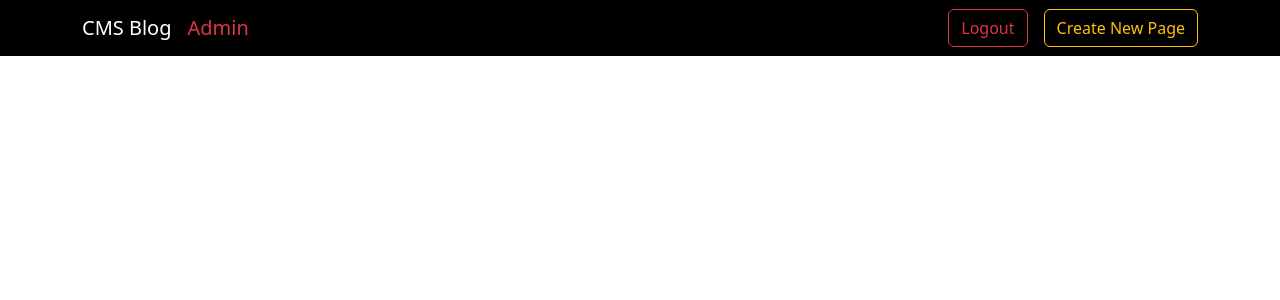
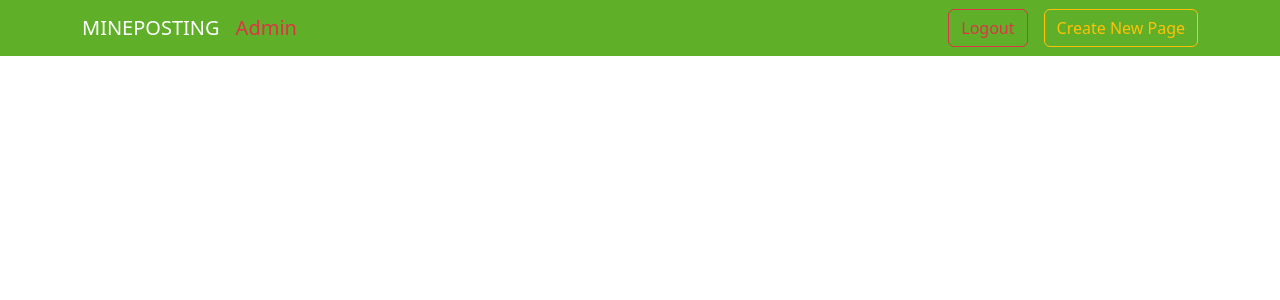
Before and after one commit to marjorymell/cms-mineposting, a Node server app: page /admin in a window 1280 px wide. Shown: the top 300 px of the page. Run offline with Node 20, Linux system fonts and the light colour scheme; the visitor is signed in with stand-in values (Sample User, id 1); some libraries are stand-ins or nearby versions.

Commit message:
navbar color and blog name update (css)

```diff
--- a/views/admin/admin.mustache
+++ b/views/admin/admin.mustache
@@ -13,7 +13,7 @@
     <!-- Estilos CSS personalizados -->
     <style>
         .custom-navbar {
-            background-color: #000000;
+            background-color: #60af29;
         }
 
         /* Estilos para centralizar conteúdo */
@@ -30,7 +30,7 @@
 <body>
     <nav class="navbar navbar-expand-lg navbar-light custom-navbar">
         <div class="container">
-            <a class="navbar-brand text-white" href="/">CMS Blog</a>
+            <a class="navbar-brand text-white" href="/">MINEPOSTING</a>
             <a class="navbar-brand text-danger" href="/admin">Admin</a>
             <button class="navbar-toggler" type="button" data-bs-toggle="collapse" data-bs-target="#navbarSupportedContent" aria-controls="navbarSupportedContent" aria-expanded="false" aria-label="Toggle navigation">
                 <span class="navbar-toggler-icon"></span>
--- a/views/default/index.mustache
+++ b/views/default/index.mustache
@@ -7,7 +7,7 @@
     <title>Página Inicial</title>
     <style>
         .custom-navbar {
-            background-color: #000000;
+            background-color: #60af29;
         }
         .center-content {
             display: flex;
@@ -22,7 +22,7 @@
 <!-- Navbar -->
 <nav class="navbar navbar-expand-lg navbar-light custom-navbar">
     <div class="container">
-        <a class="navbar-brand text-white" href="#">CMS Blog</a>
+        <a class="navbar-brand text-white" href="#">MINEPOSTING</a>
         {{#isAdmin}}
         <a class="navbar-brand text-danger" href="/admin">Admin</a>
         {{/isAdmin}}
--- a/views/pages/templatePages.mustache
+++ b/views/pages/templatePages.mustache
@@ -12,7 +12,7 @@
     <!-- Estilos CSS personalizados -->
     <style>
         .custom-navbar {
-            background-color: #000000;
+            background-color: #60af29;
         }
     </style>
 
@@ -20,7 +20,7 @@
 <body>
 <nav class="navbar navbar-expand-lg navbar-light custom-navbar">
     <div class="container">
-        <a class="navbar-brand text-white" href="/">CMS Blog</a>
+        <a class="navbar-brand text-white" href="/">MINEPOSTING</a>
         {{#isAdmin}}
         <a class="navbar-brand text-danger" href="/admin">Admin</a>
         {{/isAdmin}}
```
